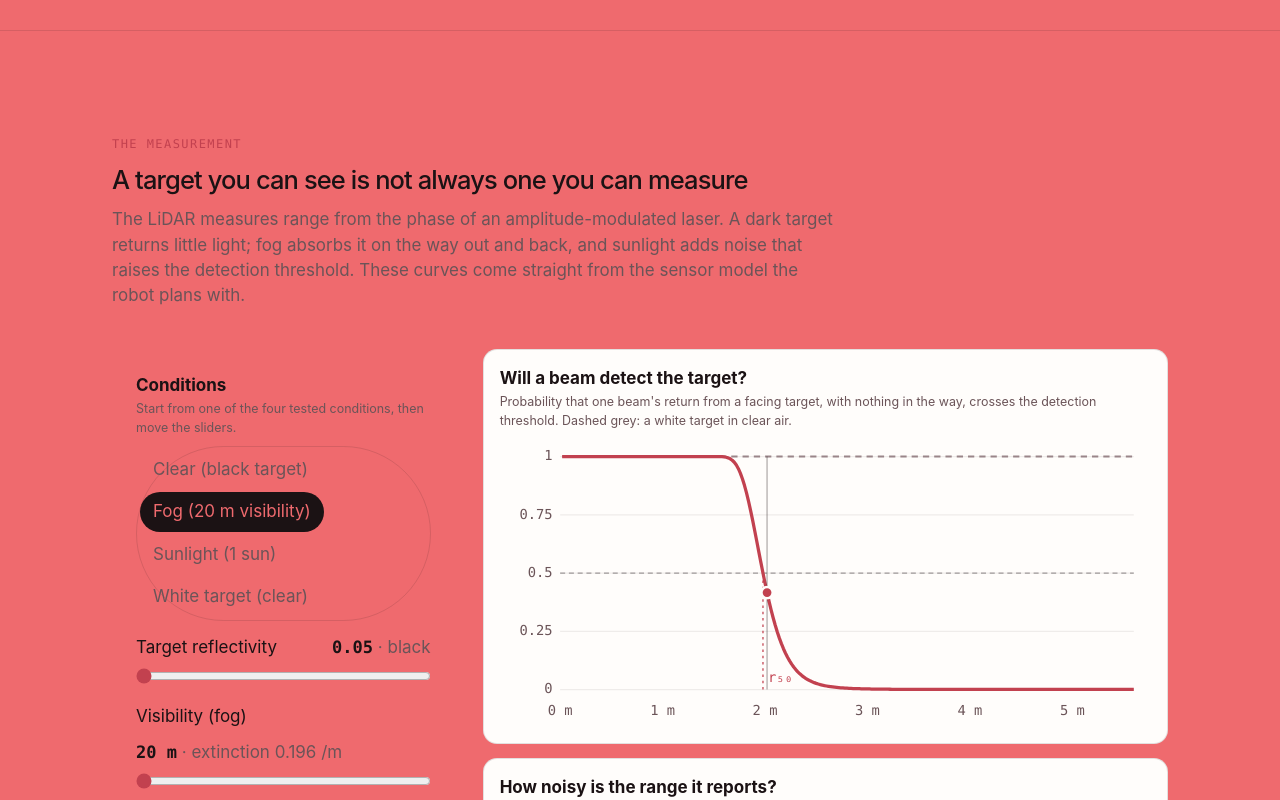
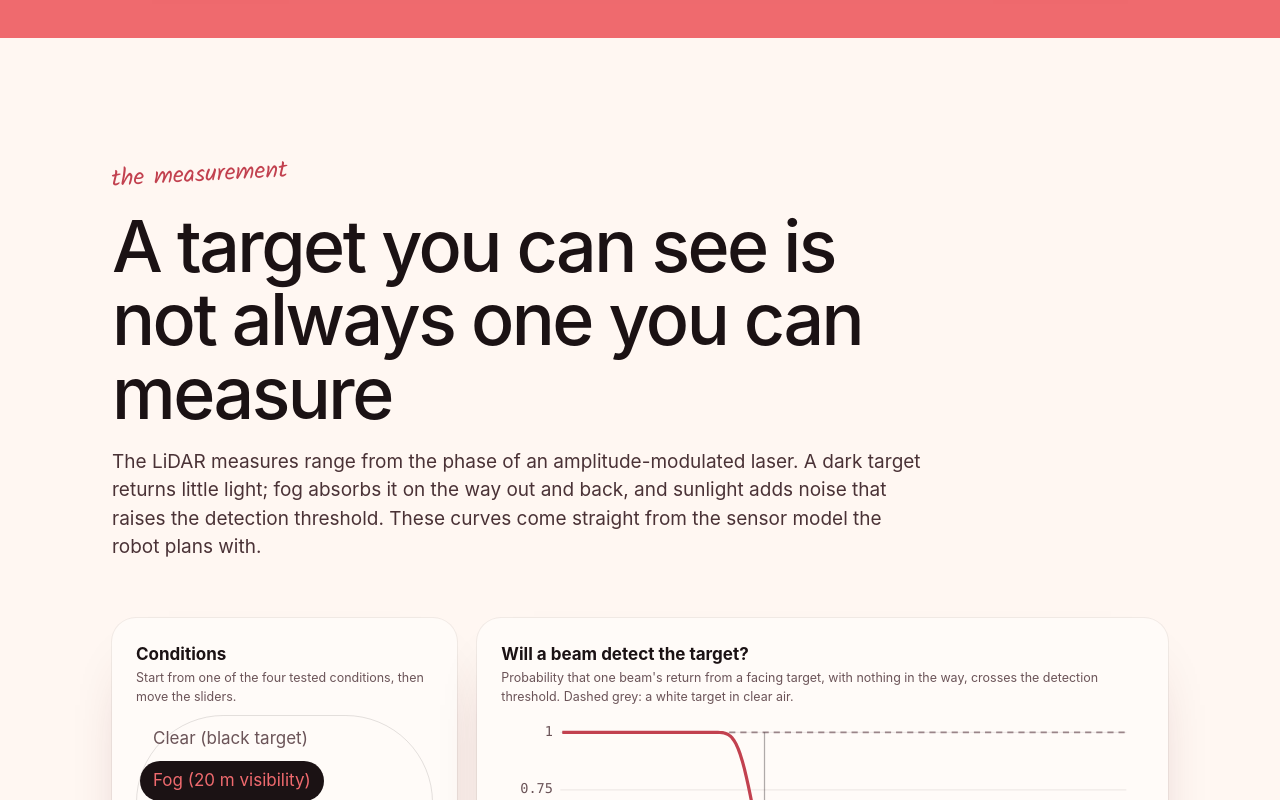
Before and after one commit to jjmensah/move-to-see, a React (Vite) app in the folder web/: page / in a window 1280 px wide. Shown: the part 1980-2780 px from the top of the page. Built offline with nearby package versions, Linux system fonts and the light colour scheme.

Commit message:
feat(web): alternate coral and paper bands under large headings

```diff
--- a/web/src/App.tsx
+++ b/web/src/App.tsx
@@ -202,10 +202,10 @@ export default function App() {
           </div>
         </section>
 
-        <section id="sensor" className="section" aria-labelledby="sensor-title">
+        <section id="sensor" className="band paper" aria-labelledby="sensor-title">
           <div className="wrap">
-            <div className="section-head">
-              <span className="kicker">The measurement</span>
+            <div className="section-head reveal">
+              <span className="kicker">the measurement</span>
               <h2 id="sensor-title">A target you can see is not always one you can measure</h2>
               <p>
                 The LiDAR measures range from the phase of an amplitude-modulated laser. A dark target returns little
@@ -217,10 +217,10 @@ export default function App() {
           </div>
         </section>
 
-        <section id="decision" className="section" aria-labelledby="decision-title">
+        <section id="decision" className="band coral" aria-labelledby="decision-title">
           <div className="wrap">
-            <div className="section-head">
-              <span className="kicker">The next view</span>
+            <div className="section-head reveal">
+              <span className="kicker">the next view</span>
               <h2 id="decision-title">Why drive there?</h2>
               <p>
                 Every half second the planner weighs a lattice of reachable viewpoints: how much it expects to learn
@@ -232,10 +232,10 @@ export default function App() {
           </div>
         </section>
 
-        <section id="results" className="section" aria-labelledby="results-title">
+        <section id="results" className="band paper" aria-labelledby="results-title">
           <div className="wrap">
-            <div className="section-head">
-              <span className="kicker">The paired trials</span>
+            <div className="section-head reveal">
+              <span className="kicker">the paired trials</span>
               <h2 id="results-title">Same target, same noise, three ways to search</h2>
               <p>
                 In each of 40 trials per condition the three controllers face the same target position and the same
@@ -246,10 +246,10 @@ export default function App() {
           </div>
         </section>
 
-        <section id="evidence" className="section" aria-labelledby="evidence-title">
+        <section id="evidence" className="band coral" aria-labelledby="evidence-title">
           <div className="wrap">
-            <div className="section-head">
-              <span className="kicker">The checks</span>
+            <div className="section-head reveal">
+              <span className="kicker">the checks</span>
               <h2 id="evidence-title">Decided before the runs, reported as they came out</h2>
               <p>
                 Each experiment's hypothesis, sample size and seed, and its pass criteria apart from the documented
@@ -261,10 +261,10 @@ export default function App() {
           </div>
         </section>
 
-        <section id="limits" className="section" aria-labelledby="limits-title">
+        <section id="limits" className="band paper" aria-labelledby="limits-title">
           <div className="wrap grid-2" style={{ alignItems: "start" }}>
-            <div className="section-head" style={{ marginBottom: 0 }}>
-              <span className="kicker">Read the results</span>
+            <div className="section-head reveal" style={{ marginBottom: 0 }}>
+              <span className="kicker">read the results</span>
               <h2 id="limits-title">What this shows, and what it does not</h2>
               <p>
                 These are simulation results for one sensor model in one known yard. The model is carefully checked
--- a/web/src/styles.css
+++ b/web/src/styles.css
@@ -316,63 +316,76 @@ code {
 }
 
 /* ------------------------------------------
-   Sections
+   Bands
    ------------------------------------------
-   Section rhythm, headings, panels and grids. */
-.section {
-  padding-block: clamp(56px, 9vw, 104px);
-  border-top: 1px solid var(--rule);
+   Coral and paper bands alternate down the page under large, tight headings. */
+.band {
+  padding-block: clamp(80px, 11vw, 130px);
+}
+.band.coral {
+  background: var(--coral);
+}
+.band.paper {
+  background: var(--paper);
 }
 .section-head {
   display: grid;
-  gap: 14px;
-  max-width: 760px;
-  margin-bottom: clamp(26px, 4vw, 40px);
+  gap: 18px;
+  max-width: 820px;
+  margin-bottom: clamp(36px, 5vw, 56px);
+}
+.section-head h2 {
+  font-size: clamp(40px, 5.6vw, 76px);
 }
 .section-head p {
-  color: var(--soft);
-  font-size: 1.06rem;
+  font-size: clamp(17px, 1.6vw, 19px);
+  color: var(--ink-2);
 }
 .kicker {
-  font-family: var(--mono);
-  font-size: 0.75rem;
-  font-weight: 500;
-  letter-spacing: 0.12em;
-  text-transform: uppercase;
+  font-family: var(--hand);
+  font-size: 24px;
+  line-height: 1;
+  color: var(--ink);
+  display: inline-block;
+  transform: rotate(-3deg);
+  transform-origin: left bottom;
+  width: fit-content;
+}
+.band.paper .kicker {
   color: var(--accent);
 }
 
-.panel {
-  background: var(--glass);
-  border: 1px solid var(--glass-edge);
-  border-radius: 14px;
-  padding: clamp(16px, 2.6vw, 24px);
-  box-shadow: var(--glass-shine), var(--shadow);
+/* ------------------------------------------
+   Cards
+   ------------------------------------------
+   Rounded paper cards for panels and plots, and the grids that hold them. */
+.panel,
+.plot {
+  background: var(--surface);
+  border-radius: 24px;
+  padding: clamp(16px, 2.4vw, 24px);
+  box-shadow: var(--shadow-card);
   min-width: 0;
 }
-.plot {
-  background: var(--surface);
-  border: 1px solid var(--rule);
-  border-radius: 14px;
-  padding: clamp(10px, 2vw, 16px);
-  min-width: 0;
+.band.paper .panel,
+.band.paper .plot {
+  background: var(--cream);
+}
+.grid-2,
+.grid-side,
+.grid-side-l {
+  display: grid;
+  gap: 20px;
+  align-items: start;
 }
 .grid-2 {
-  display: grid;
   grid-template-columns: minmax(0, 1fr) minmax(0, 1fr);
-  gap: clamp(16px, 3vw, 28px);
 }
 .grid-side {
-  display: grid;
   grid-template-columns: minmax(0, 8fr) minmax(0, 4fr);
-  gap: clamp(16px, 3vw, 28px);
-  align-items: start;
 }
 .grid-side-l {
-  display: grid;
   grid-template-columns: minmax(0, 4fr) minmax(0, 8fr);
-  gap: clamp(16px, 3vw, 28px);
-  align-items: start;
 }
 @media (max-width: 920px) {
   .grid-2,
```
